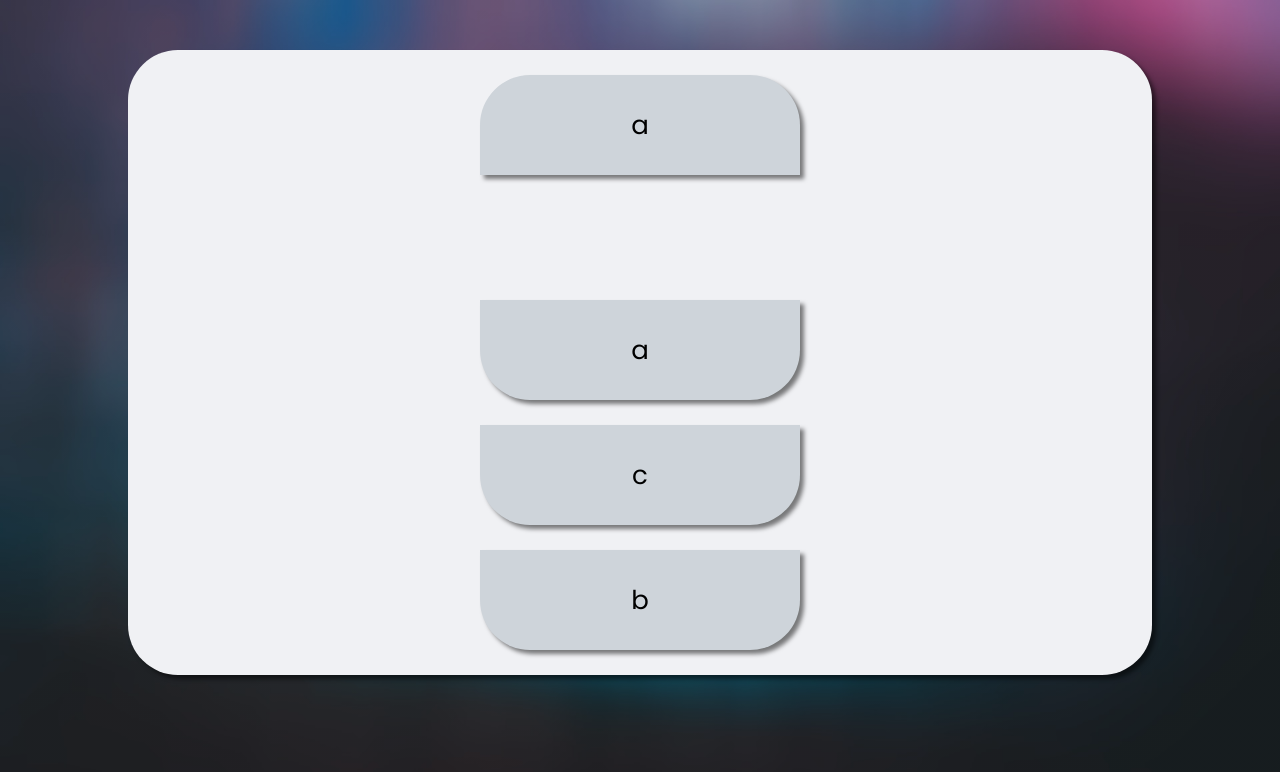
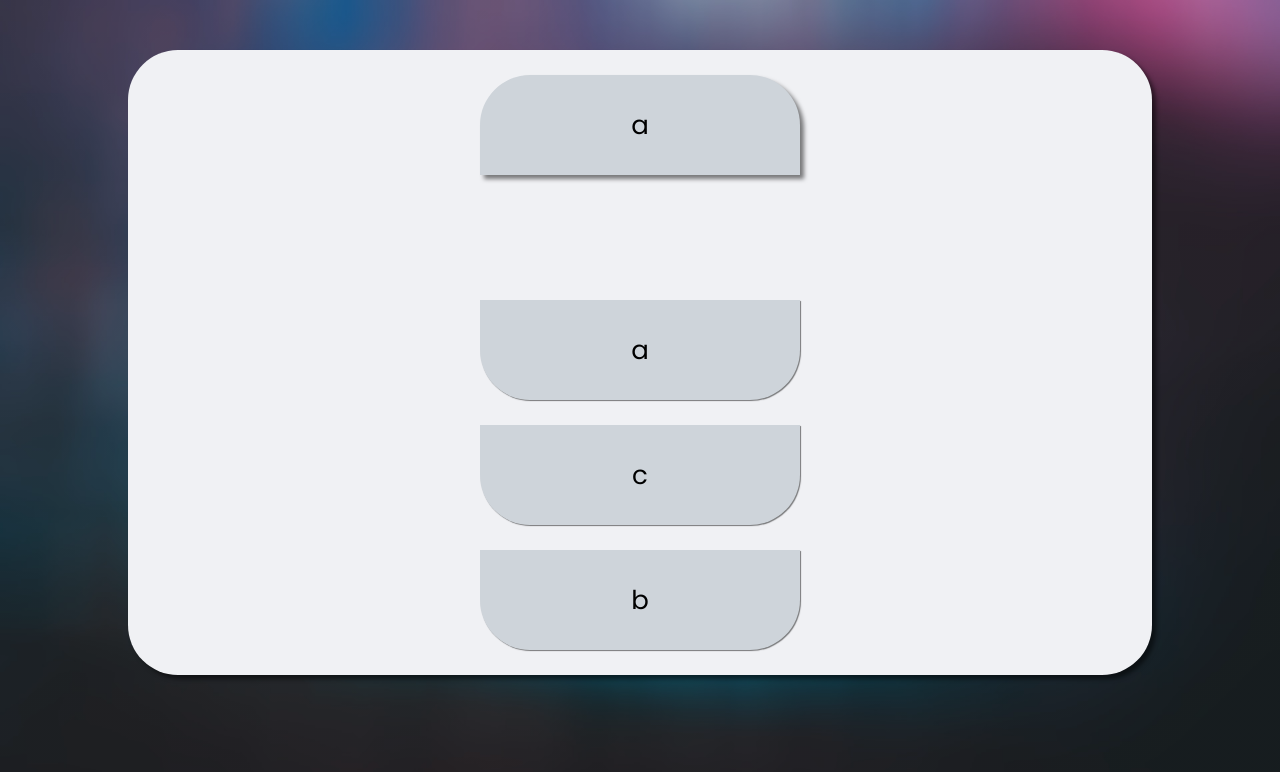
Before and after one commit to VolodymyrVoronov/pair-exercise, a React (Vite) app: page / in a window 1280 px wide. Shown: the top 772 px of the page. Built offline with nearby package versions, Linux system fonts and the light colour scheme.

Commit message:
chore: updated code.

```diff
--- a/src/components/Answer/Answer.module.css
+++ b/src/components/Answer/Answer.module.css
@@ -10,7 +10,7 @@
   line-height: 26px;
   font-family: var(--poppins);
 
-  box-shadow: var(--box-shadow-medium);
+  box-shadow: var(--box-shadow-small);
   background-color: var(--gray-lighter);
 
   border-bottom-left-radius: 50px;
@@ -24,5 +24,6 @@
 }
 
 .root:hover {
+  box-shadow: var(--box-shadow-medium);
   background-color: var(--gray-light);
 }
```
